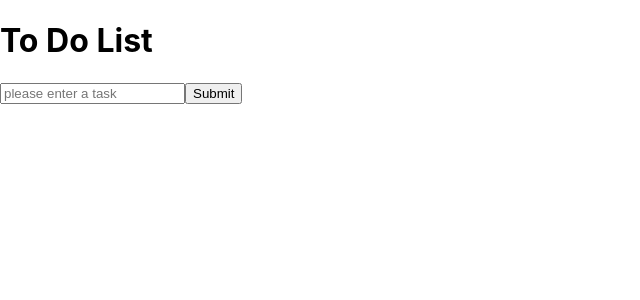
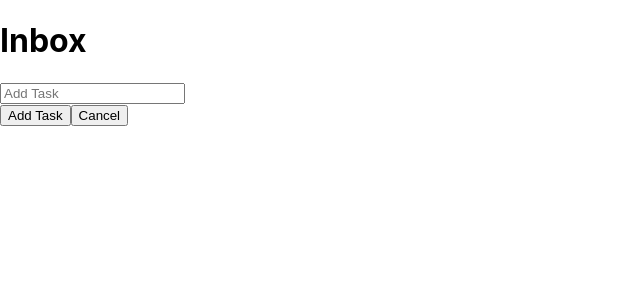
Before and after one commit to madewithpat/todoist-clone-web, a React (Create React App) app: page / in a window 1280 px wide. Shown: the top 300 px of the page, without its empty margins (0-640 px from the left). Built offline with nearby package versions, Linux system fonts and the light colour scheme.

Commit message:
Update App.js

```diff
--- a/src/App.js
+++ b/src/App.js
@@ -55,14 +55,16 @@ render() {
 
     return (
       <div>
-        <h1>To Do List</h1>
+        <h1>Inbox</h1>
+        <TodoItems entries={this.state.items}
+                    delete={this.deleteItem}/>
         <form onSubmit={this.addItem}>
             <input ref={(a) => this.input = a}
-              placeholder='please enter a task' />
-            <button type='submit'>Submit</button>
+              placeholder='Add Task' /> <br />
+            <button type='submit'>Add Task</button>
+            <button type='reset'>Cancel</button>
         </form>
-        <TodoItems entries={this.state.items}
-                    delete={this.deleteItem}/>
+
       </div>
     )
   }
```
